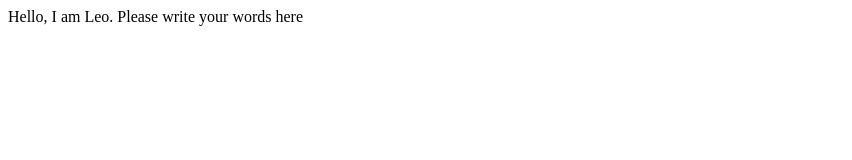
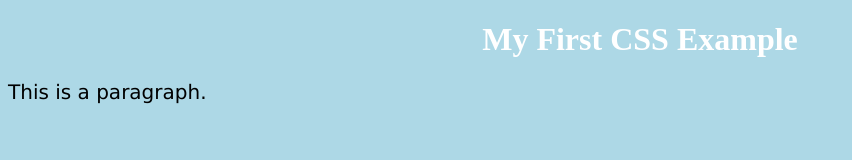
Before and after one commit to LiuLeoYi/LiuLeoYi, a plain HTML site: page index.html in a window 1280 px wide. Shown: the whole page, without its empty margins (0-852 px from the left). Drawn offline with Linux system fonts and the light colour scheme.

Commit message:
Update index.html

```diff
--- a/index.html
+++ b/index.html
@@ -1,13 +1,26 @@
 <!DOCTYPE html>
-<html lang="en">
-  <head>
-      <title>
-          hello
-      </title>
-  </head>
+<html>
+<head>
+<style>
+body {
+  background-color: lightblue;
+}
 
-  <body>
+h1 {
+  color: white;
+  text-align: center;
+}
 
- Hello, I am Leo. Please write your words here
-  </body>
+p {
+  font-family: verdana;
+  font-size: 20px;
+}
+</style>
+</head>
+<body>
+
+<h1>My First CSS Example</h1>
+<p>This is a paragraph.</p>
+
+</body>
 </html>
```
